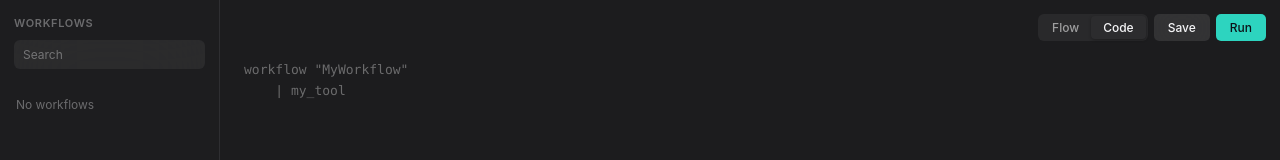
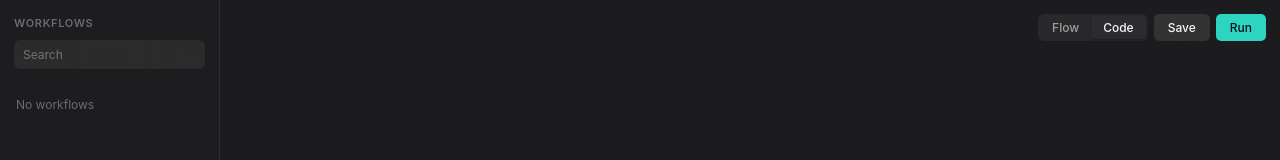
Before and after one commit to kavishsathia/complier, a React (Vite) app in the folder studio/frontend/: page / in a window 1280 px wide. Both pictures are taken after a click on the button "Code". Shown: the top 160 px of the page. Built offline with nearby package versions, Linux system fonts and the light colour scheme.

Commit message:
Feat: Add Code Syntax Highlighting to Complier Studio

```diff
--- a/studio/frontend/package.json
+++ b/studio/frontend/package.json
@@ -8,7 +8,11 @@
     "preview": "vite preview"
   },
   "dependencies": {
+    "@codemirror/language": "^6.12.3",
+    "@codemirror/state": "^6.6.0",
+    "@codemirror/view": "^6.41.0",
     "@dagrejs/dagre": "^3.0.0",
+    "@lezer/highlight": "^1.2.3",
     "@xyflow/react": "^12.10.2",
     "react": "^18.3.1",
     "react-dom": "^18.3.1"
--- a/studio/frontend/src/components/CodeEditor.tsx
+++ b/studio/frontend/src/components/CodeEditor.tsx
@@ -1,18 +1,136 @@
+import { useEffect, useRef } from "react";
+import { EditorView, keymap } from "@codemirror/view";
+import { EditorState } from "@codemirror/state";
+import { StreamLanguage, syntaxHighlighting, HighlightStyle } from "@codemirror/language";
+import { tags } from "@lezer/highlight";
+
+// -- CPL language definition (matches landing page) --
+
+const cplLanguage = StreamLanguage.define({
+  startState: () => ({}),
+  token(stream) {
+    if (stream.eatSpace()) return null;
+
+    if (stream.match(/^"([^"\\]|\\.)*"/)) return "string";
+    if (stream.match(/^#\{[a-zA-Z_][a-zA-Z0-9_]*\}/)) return "atom";
+    if (stream.match(/^\[[a-zA-Z_][a-zA-Z0-9_]*\]/)) return "attributeName";
+    if (stream.match(/^\{[a-zA-Z_][a-zA-Z0-9_]*\}/)) return "attributeValue";
+    if (stream.match(/^@[a-zA-Z_][a-zA-Z0-9_]*/)) return "annotation";
+    if (stream.match(/^-when\b|^-else\b|^-until\b|^-step\b/)) return "keyword";
+    if (stream.match(/^guarantee\b|^workflow\b/)) return "keyword";
+    if (stream.match(/^\|\|?|^&&|^!|^:|^=|^\(|^\)/)) return "operator";
+    if (stream.match(/^(true|false|null)\b/)) return "bool";
+    if (stream.match(/^[0-9]+\b/)) return "number";
+    if (stream.match(/^[a-zA-Z_][a-zA-Z0-9_]*/)) return "variableName";
+
+    stream.next();
+    return null;
+  },
+});
+
+const cplHighlightStyle = HighlightStyle.define([
+  { tag: tags.keyword, color: "#2dd4bf" },
+  { tag: tags.string, color: "#93e0fb" },
+  { tag: tags.number, color: "#93e0fb" },
+  { tag: tags.bool, color: "#93e0fb" },
+  { tag: tags.annotation, color: "#fdad5c" },
+  { tag: tags.operator, color: "#a0a0a0" },
+  { tag: tags.atom, color: "#2dd4bf" },
+  { tag: tags.attributeName, color: "#b9a1fa" },
+  { tag: tags.attributeValue, color: "#93e0fb" },
+  { tag: tags.variableName, color: "#f0f0f0" },
+]);
+
+const darkTheme = EditorView.theme({
+  "&": {
+    backgroundColor: "transparent",
+    color: "#f0f0f0",
+    fontSize: "13px",
+    fontFamily: '"SF Mono", "Menlo", "Consolas", monospace',
+    height: "100%",
+  },
+  ".cm-content": {
+    padding: "60px 24px 24px",
+    caretColor: "#2dd4bf",
+  },
+  ".cm-cursor": {
+    borderLeftColor: "#2dd4bf",
+  },
+  "&.cm-focused .cm-selectionBackground, .cm-selectionBackground": {
+    backgroundColor: "rgba(45, 212, 191, 0.2) !important",
+  },
+  ".cm-gutters": {
+    display: "none",
+  },
+  ".cm-activeLine": {
+    backgroundColor: "rgba(255, 255, 255, 0.03)",
+  },
+  ".cm-activeLineGutter": {
+    backgroundColor: "transparent",
+  },
+  "&.cm-focused": {
+    outline: "none",
+  },
+  ".cm-scroller": {
+    overflow: "auto",
+    lineHeight: "1.6",
+  },
+});
+
 interface CodeEditorProps {
   value: string;
   onChange: (value: string) => void;
 }
 
 export default function CodeEditor({ value, onChange }: CodeEditorProps) {
-  return (
-    <div className="code-editor">
-      <textarea
-        className="code-editor-textarea"
-        value={value}
-        onChange={(e) => onChange(e.target.value)}
-        spellCheck={false}
-        placeholder={'workflow "MyWorkflow"\n    | my_tool'}
-      />
-    </div>
-  );
+  const containerRef = useRef<HTMLDivElement>(null);
+  const viewRef = useRef<EditorView | null>(null);
+  const onChangeRef = useRef(onChange);
+  onChangeRef.current = onChange;
+
+  useEffect(() => {
+    if (!containerRef.current) return;
+
+    const view = new EditorView({
+      state: EditorState.create({
+        doc: value,
+        extensions: [
+          darkTheme,
+          cplLanguage,
+          syntaxHighlighting(cplHighlightStyle),
+          EditorView.updateListener.of((update) => {
+            if (update.docChanged) {
+              onChangeRef.current(update.state.doc.toString());
+            }
+          }),
+          EditorView.lineWrapping,
+          keymap.of([]),
+        ],
+      }),
+      parent: containerRef.current,
+    });
+
+    viewRef.current = view;
+
+    return () => {
+      view.destroy();
+      viewRef.current = null;
+    };
+    // Only create once on mount
+    // eslint-disable-next-line react-hooks/exhaustive-deps
+  }, []);
+
+  // Sync external value changes (e.g. switching from Flow to Code)
+  useEffect(() => {
+    const view = viewRef.current;
+    if (!view) return;
+    const current = view.state.doc.toString();
+    if (current !== value) {
+      view.dispatch({
+        changes: { from: 0, to: current.length, insert: value },
+      });
+    }
+  }, [value]);
+
+  return <div ref={containerRef} className="code-editor" />;
 }
--- a/studio/frontend/src/theme/dark.css
+++ b/studio/frontend/src/theme/dark.css
@@ -293,39 +293,8 @@ select {
 
 .code-editor {
   flex: 1;
-  display: flex;
   overflow: hidden;
   background: var(--bg);
-}
-
-.code-editor-textarea {
-  flex: 1;
-  resize: none;
-  padding: 60px 24px 24px;
-  background: transparent;
-  border: none;
-  outline: none;
-  color: var(--text);
-  font-family: "SF Mono", "Menlo", "Consolas", monospace;
-  font-size: 13px;
-  line-height: 1.6;
-  tab-size: 4;
-  white-space: pre;
-  overflow: auto;
-}
-
-.code-editor-textarea::placeholder {
-  color: var(--text-tertiary);
-}
-
-.code-editor-textarea::-webkit-scrollbar {
-  width: 6px;
-  height: 6px;
-}
-
-.code-editor-textarea::-webkit-scrollbar-thumb {
-  background: rgba(255, 255, 255, 0.1);
-  border-radius: 3px;
 }
 
 /* ── Structured workflow canvas ── */
```
Also changed, not shown: 1 other file (tests, documents, lock files or other folders).
